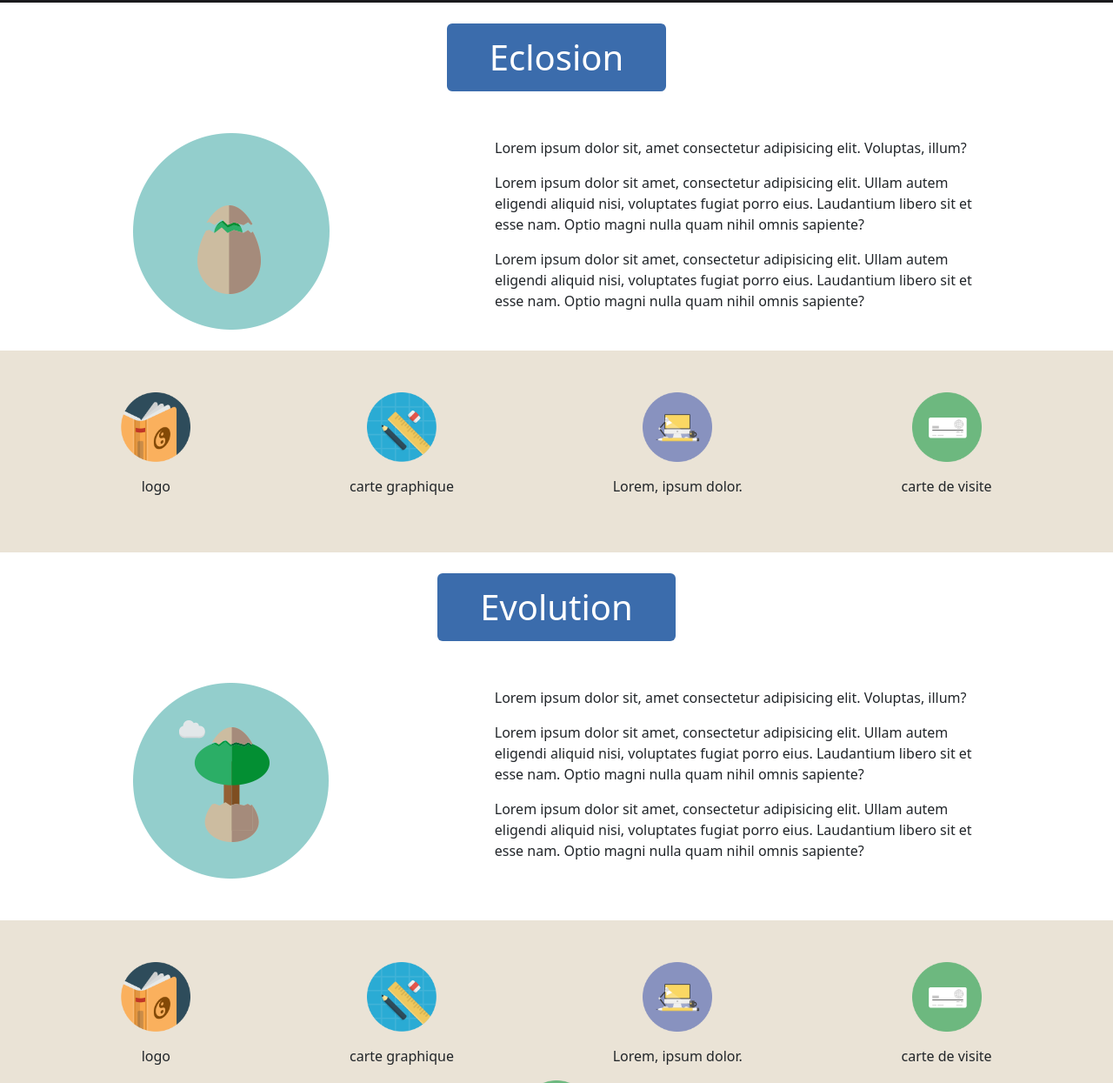
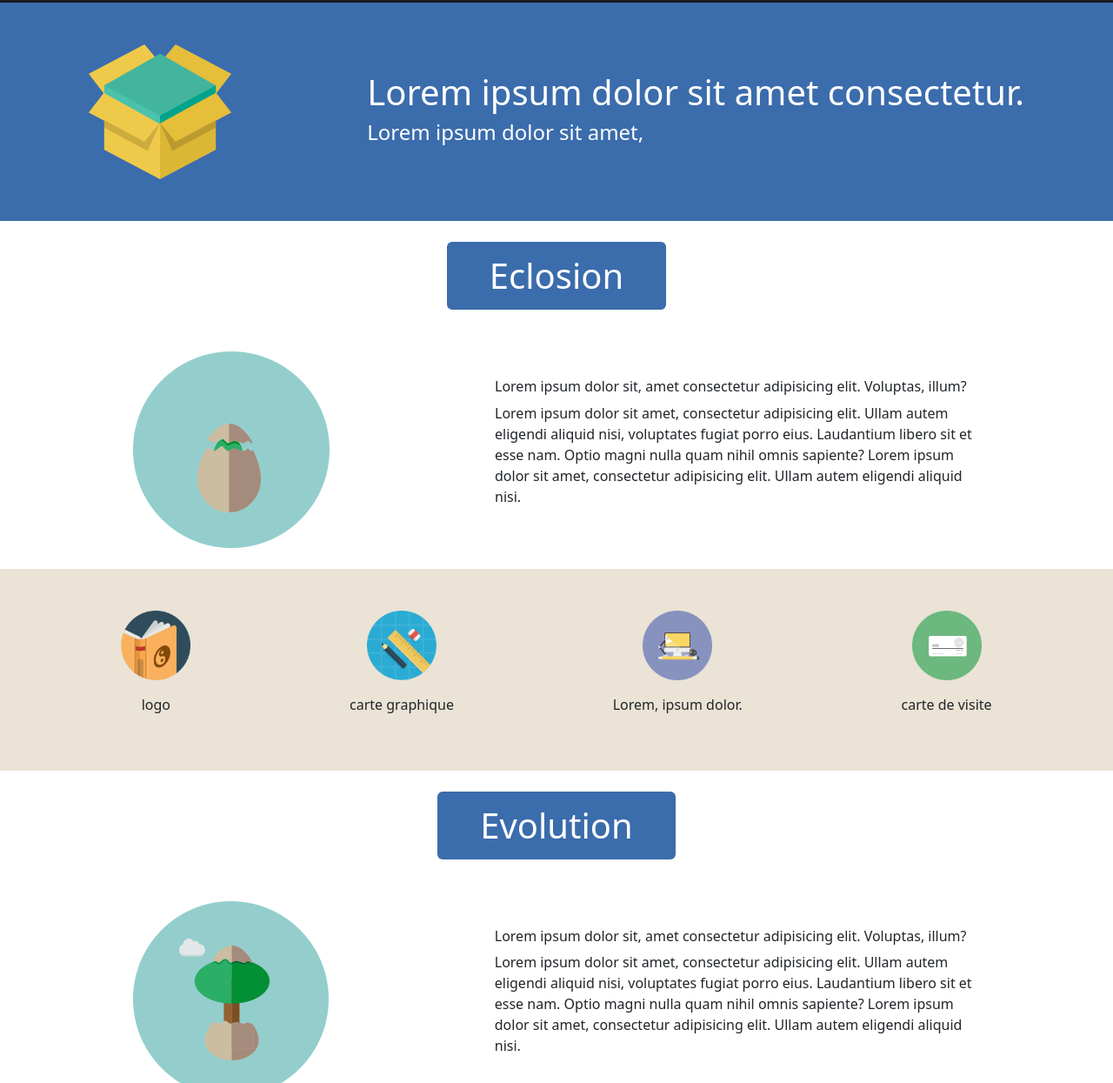
Before and after one commit to Osama-Jeb/Project-YoucommuniK-bootstrap, a website: page index.html in a window 1280 px wide. Shown: the part 150-1395 px from the top of the page at 87% size. Drawn offline with nearby package versions, Linux system fonts and the light colour scheme.

Commit message:
package + minor fixes

```diff
--- a/index.html
+++ b/index.html
@@ -47,6 +47,17 @@
                 </a></li>
         </ul>
     </nav>
+
+
+    <!-- Package Header -->
+    <div class="bg-deep p-5 d-flex flex-column flex-md-row align-items-center justify-content-md-around gap-5">
+        <img src="./public/img/packages.png" alt="">
+
+        <div class="text-white text-center text-md-start">
+            <h1>Lorem ipsum dolor sit amet consectetur.</h1>
+            <h4>Lorem ipsum dolor sit amet,</h4>
+        </div>
+    </div>
     <!-- Eclosion button-->
     <div class="d-flex justify-content-center align-items-center mt-4 mb-5 ">
         <button class="btn bg-deep text-white px-5 py-2 fs-1">
@@ -60,11 +71,10 @@
         class="container d-flex flex-column flex-lg-row text-center text-lg-start justify-content-around align-items-center mt-2 mb-4 gap-5">
         <img src="./public/img/icon-eclosion.png" alt="">
         <div class="w-50">
-            <p>Lorem ipsum dolor sit, amet consectetur adipisicing elit. Voluptas, illum?</p>
+            <h6>Lorem ipsum dolor sit, amet consectetur adipisicing elit. Voluptas, illum?</h6>
             <p>Lorem ipsum dolor sit amet, consectetur adipisicing elit. Ullam autem eligendi aliquid nisi, voluptates
-                fugiat porro eius. Laudantium libero sit et esse nam. Optio magni nulla quam nihil omnis sapiente?</p>
-            <p>Lorem ipsum dolor sit amet, consectetur adipisicing elit. Ullam autem eligendi aliquid nisi, voluptates
-                fugiat porro eius. Laudantium libero sit et esse nam. Optio magni nulla quam nihil omnis sapiente?</p>
+                fugiat porro eius. Laudantium libero sit et esse nam. Optio magni nulla quam nihil omnis sapiente?
+            Lorem ipsum dolor sit amet, consectetur adipisicing elit. Ullam autem eligendi aliquid nisi.</p>
 
         </div>
     </div>
@@ -105,11 +115,10 @@
         class="container d-flex flex-column flex-lg-row text-center text-lg-start justify-content-around align-items-center mt-2 mb-4 gap-5">
         <img src="./public/img/icon-evolution.png" alt="">
         <div class="w-50">
-            <p>Lorem ipsum dolor sit, amet consectetur adipisicing elit. Voluptas, illum?</p>
+            <h6>Lorem ipsum dolor sit, amet consectetur adipisicing elit. Voluptas, illum?</h6>
             <p>Lorem ipsum dolor sit amet, consectetur adipisicing elit. Ullam autem eligendi aliquid nisi, voluptates
-                fugiat porro eius. Laudantium libero sit et esse nam. Optio magni nulla quam nihil omnis sapiente?</p>
-            <p>Lorem ipsum dolor sit amet, consectetur adipisicing elit. Ullam autem eligendi aliquid nisi, voluptates
-                fugiat porro eius. Laudantium libero sit et esse nam. Optio magni nulla quam nihil omnis sapiente?</p>
+                fugiat porro eius. Laudantium libero sit et esse nam. Optio magni nulla quam nihil omnis sapiente?
+            Lorem ipsum dolor sit amet, consectetur adipisicing elit. Ullam autem eligendi aliquid nisi.</p>
 
         </div>
     </div>
@@ -160,11 +169,10 @@
         class="container d-flex flex-column flex-lg-row text-center text-lg-start justify-content-around align-items-center mt-2 mb-4 gap-5">
         <img src="./public/img/icon-envole.png" alt="">
         <div class="w-50">
-            <p>Lorem ipsum dolor sit, amet consectetur adipisicing elit. Voluptas, illum?</p>
+            <h6>Lorem ipsum dolor sit, amet consectetur adipisicing elit. Voluptas, illum?</h6>
             <p>Lorem ipsum dolor sit amet, consectetur adipisicing elit. Ullam autem eligendi aliquid nisi, voluptates
-                fugiat porro eius. Laudantium libero sit et esse nam. Optio magni nulla quam nihil omnis sapiente?</p>
-            <p>Lorem ipsum dolor sit amet, consectetur adipisicing elit. Ullam autem eligendi aliquid nisi, voluptates
-                fugiat porro eius. Laudantium libero sit et esse nam. Optio magni nulla quam nihil omnis sapiente?</p>
+                fugiat porro eius. Laudantium libero sit et esse nam. Optio magni nulla quam nihil omnis sapiente?
+            Lorem ipsum dolor sit amet, consectetur adipisicing elit. Ullam autem eligendi aliquid nisi.</p>
 
         </div>
     </div>
```
